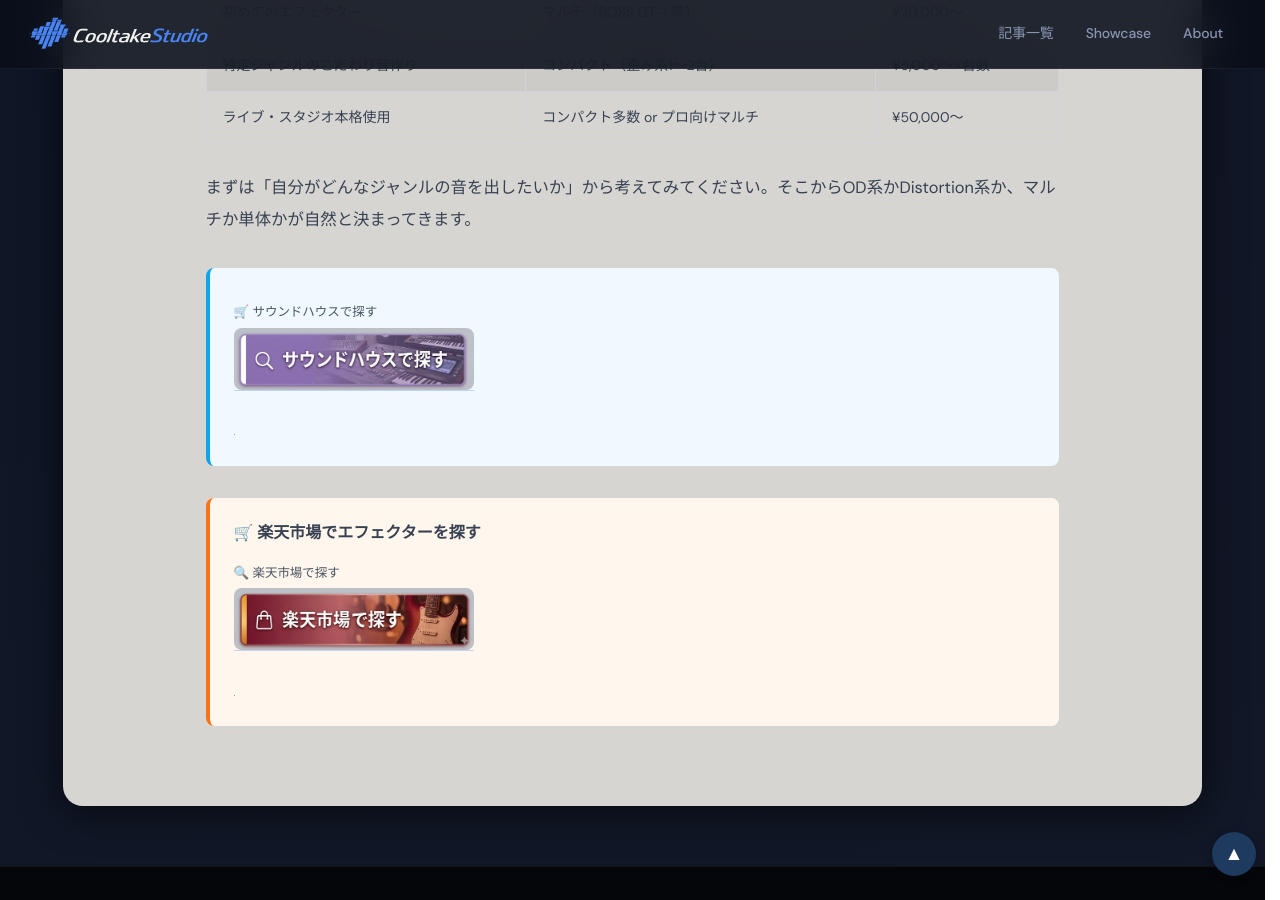
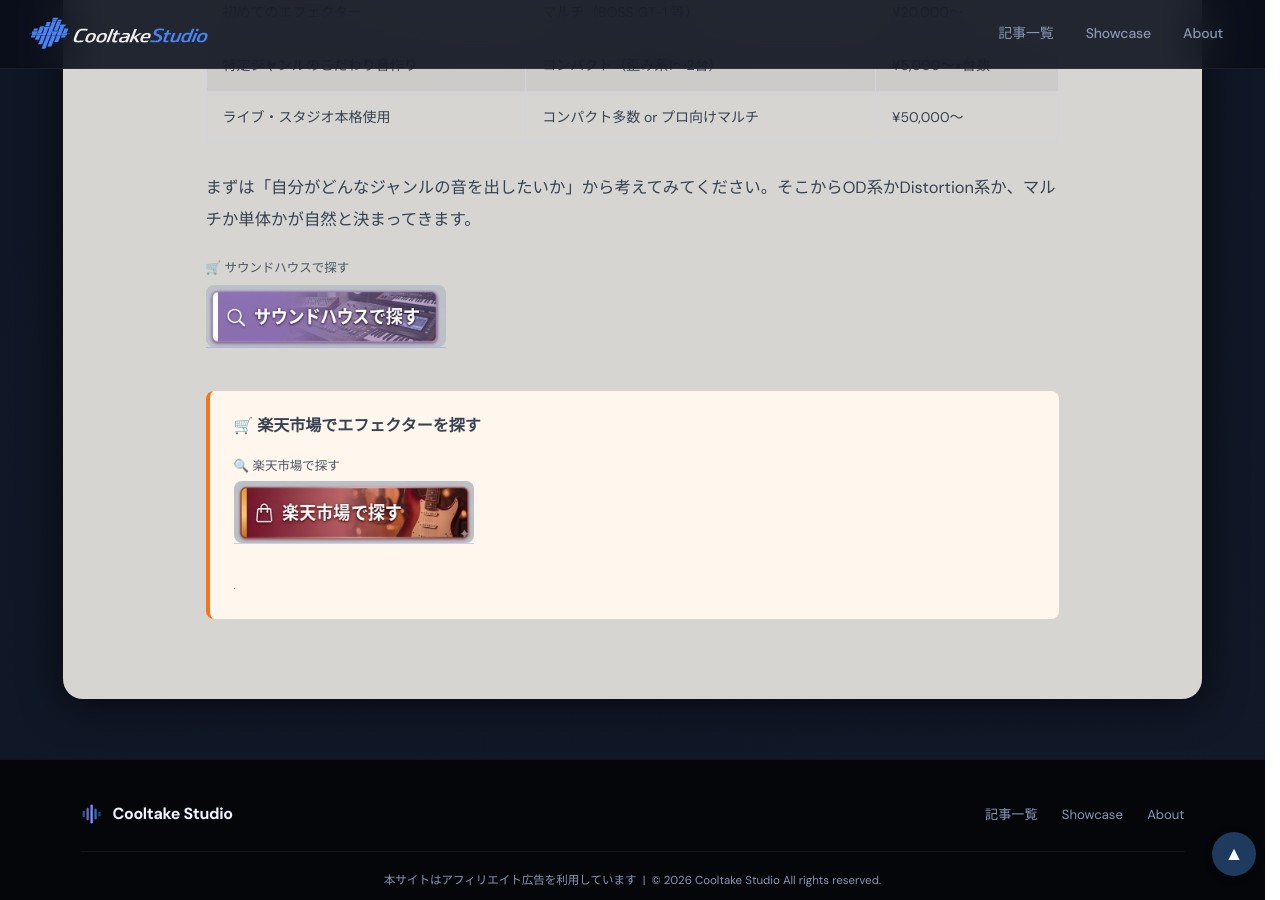
Before and after one commit to cooltake/cooltake-staging, a Jekyll site: the page built from _posts/2026-05-24-guitar-effects-guide.md, in a window 1280 px wide and 900 px high, scrolled down 4019 px. Built offline with Jekyll 4.4.1, drawn with Linux system fonts in a browser that asks for light colours; some web fonts are replaced; grey boxes are pictures that could not be loaded.

```diff
--- a/_posts/2026-05-24-guitar-effects-guide.md
+++ b/_posts/2026-05-24-guitar-effects-guide.md
@@ -110,11 +110,8 @@
 
 まずは「自分がどんなジャンルの音を出したいか」から考えてみてください。そこからOD系かDistortion系か、マルチか単体かが自然と決まってきます。
 
-<div style="margin:2rem 0;padding:1.2rem 1.5rem;background:#f0f9ff;border-left:4px solid #0ea5e9;border-radius:8px;">
-<div style="margin:.8rem 0;"><span style="display:block;font-size:.78rem;color:#4b5563;margin-bottom:3px;margin-top:6px;">🛒 サウンドハウスで探す</span>
+<div style="margin:1rem 0;"><span style="display:block;font-size:.78rem;color:#4b5563;margin-bottom:4px;">🛒 サウンドハウスで探す</span>
 <a href="https://h.accesstrade.net/sp/cc?rk=01001xqc00os63&url=https%3A%2F%2Fwww.soundhouse.co.jp%2Fsearch%2Findex%2F%3Fsearch_all%3D%25E3%2582%AE%25E3%2582%BF%25E3%2583%BC%2B%25E3%2582%A8%25E3%2583%95%25E3%2582%A7%25E3%2582%AF%25E3%2582%BF%25E3%2583%BC" rel="nofollow" referrerpolicy="no-referrer-when-downgrade" style="display:inline-block;text-decoration:none;"><img src="/assets/images/btn-soundhouse.jpg" alt="サウンドハウスで探す" width="240" style="height:auto;border-radius:8px;display:block;"></a></div>
-<img src="https://h.accesstrade.net/sp/rr?rk=01001xqc00os63" width="1" height="1" border="0" alt="" loading="lazy">
-</div>
 
 <div style="margin:2rem 0;padding:1.2rem 1.5rem;background:#fff7ed;border-left:4px solid #f97316;border-radius:8px;">
 <p style="margin:0 0 .6rem;font-weight:bold;font-size:1rem;">🛒 楽天市場でエフェクターを探す</p>
```
